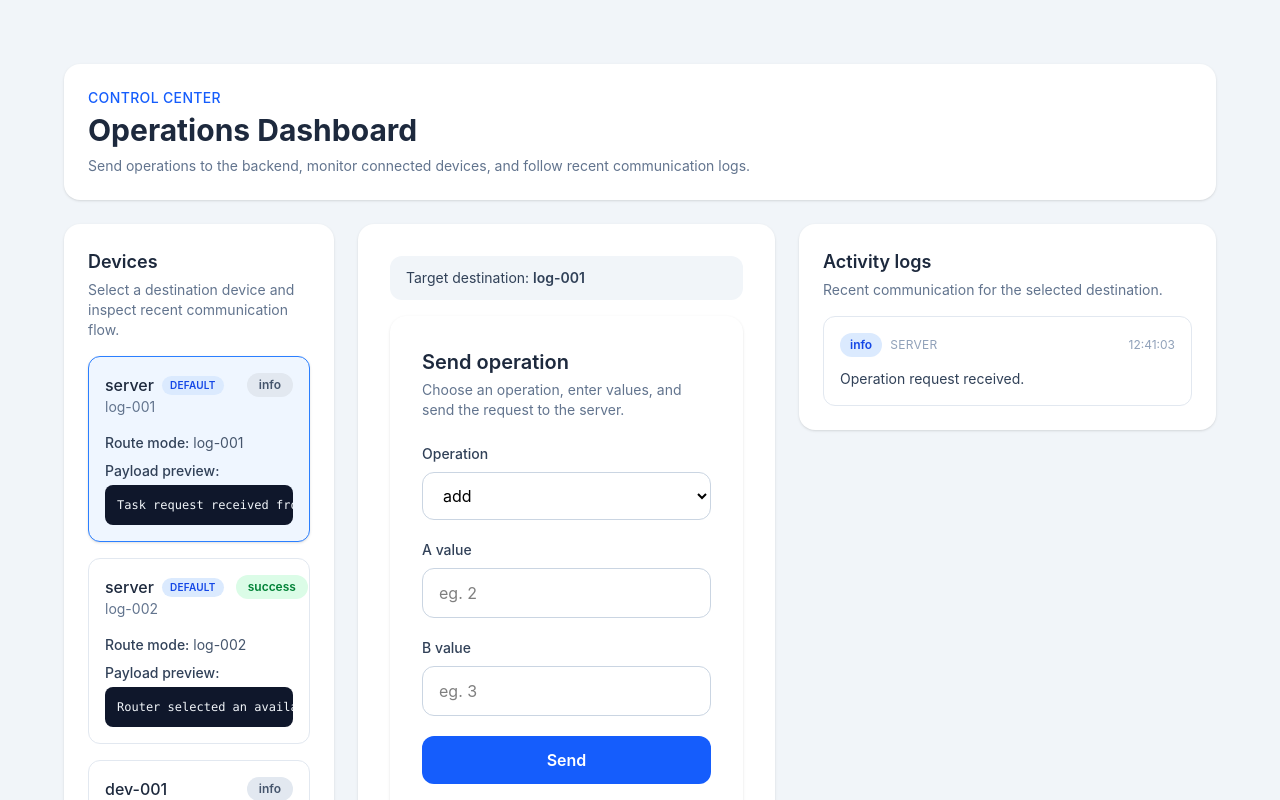
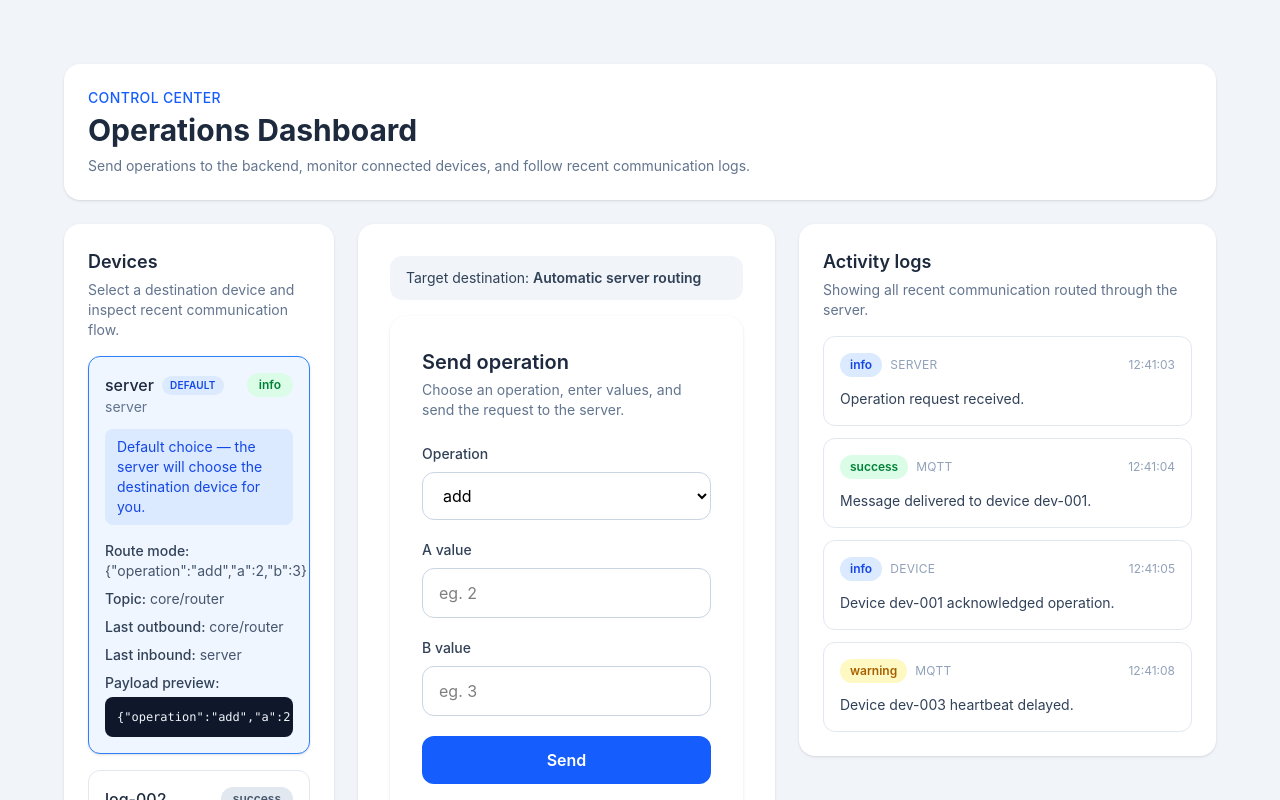
Before and after one commit to karber9/Projekt-IoT, a Next.js app in the folder frontend/: page / in a window 1280 px wide. Shown: the top 800 px of the page. Built offline with nearby package versions, Linux system fonts and the light colour scheme.

Commit message:
feat: enhance DevicesPanel and LogsPanel to support server routing and improve log display

```diff
--- a/frontend/app/page.tsx
+++ b/frontend/app/page.tsx
@@ -77,10 +77,12 @@ export default function Home() {
           <section className="rounded-2xl bg-white p-8 shadow-sm lg:col-span-3">
           <div className="mb-4 rounded-xl bg-slate-100 px-4 py-3 text-sm text-slate-700">
             Target destination:{" "}
-            <span className="font-semibold">
-              {selectedDevice?.id ?? "Unknown device"}
-            </span>
-          </div>
+                  <span className="font-semibold">
+                    {selectedDevice?.id === "server"
+                      ? "Automatic server routing"
+                      : selectedDevice?.source ?? "Unknown device"}
+                  </span>
+                </div>
             <OperationForm
               operation={operation}
               setOperation={setOperation}
--- a/frontend/components/DevicesPanel.tsx
+++ b/frontend/components/DevicesPanel.tsx
@@ -21,6 +21,7 @@ export default function DevicesPanel({
       <div className="space-y-4">
         {mockLogs.map((device) => {
           const isSelected = selectedDeviceId === device.id;
+          const isServer = device.id === "server";
 
           return (
             <button
@@ -36,19 +37,21 @@ export default function DevicesPanel({
               <div className="flex items-start justify-between gap-3">
                 <div>
                   <div className="flex items-center gap-2">
-                    <h3 className="font-medium text-slate-800">{device.deviceId}</h3>
-                    {device.deviceId === "server" && (
+                    <h3 className="font-medium text-slate-800">{device.id}</h3>
+
+                    {isServer && (
                       <span className="rounded-full bg-blue-100 px-2 py-0.5 text-[10px] font-semibold uppercase tracking-wide text-blue-700">
                         default
                       </span>
                     )}
                   </div>
+
                   <p className="text-sm text-slate-500">{device.id}</p>
                 </div>
 
                 <span
                   className={`rounded-full px-3 py-1 text-xs font-semibold ${
-                    device.level === "success"
+                    device.level === "info"
                       ? "bg-green-100 text-green-700"
                       : "bg-slate-200 text-slate-600"
                   }`}
@@ -57,12 +60,30 @@ export default function DevicesPanel({
                 </span>
               </div>
 
+              {isServer && (
+                <p className="mt-3 rounded-lg bg-blue-100 px-3 py-2 text-sm text-blue-700">
+                  Default choice — the server will choose the destination device
+                  for you.
+                </p>
+              )}
+
               <div className="mt-4 space-y-2 text-sm text-slate-600">
                 <p>
                   <span className="font-medium text-slate-700">Route mode:</span>{" "}
-                  {device.id}
+                  {device.message}
                 </p>
-
+                <p>
+                  <span className="font-medium text-slate-700">Topic:</span>{" "}
+                  {device.timestamp}
+                </p>
+                <p>
+                  <span className="font-medium text-slate-700">Last outbound:</span>{" "}
+                  {device.timestamp}
+                </p>
+                <p>
+                  <span className="font-medium text-slate-700">Last inbound:</span>{" "}
+                  {device.source}
+                </p>
 
                 <div>
                   <p className="mb-1 font-medium text-slate-700">
--- a/frontend/components/LogsPanel.tsx
+++ b/frontend/components/LogsPanel.tsx
@@ -12,14 +12,19 @@ const levelClasses = {
 };
 
 export default function LogsPanel({ selectedDeviceId }: LogsPanelProps) {
-  const filteredLogs = mockLogs.filter((log) => log.id === selectedDeviceId);
+  const filteredLogs =
+    selectedDeviceId === "server"
+      ? mockLogs
+      : mockLogs.filter((log) => log.id === selectedDeviceId);
 
   return (
     <section className="rounded-2xl bg-white p-6 shadow-sm">
       <div className="mb-4">
         <h2 className="text-lg font-semibold text-slate-800">Activity logs</h2>
         <p className="mt-1 text-sm text-slate-500">
-          Recent communication for the selected destination.
+          {selectedDeviceId === "server"
+            ? "Showing all recent communication routed through the server."
+            : "Showing logs for the selected device."}
         </p>
       </div>
 
--- a/frontend/data/mockDevices.ts
+++ b/frontend/data/mockDevices.ts
@@ -9,12 +9,12 @@ export type LogItem = {
 
 export const mockLogs: LogItem[] = [
   {
-    id: "log-001",
-    deviceId: "server",
-    timestamp: "12:41:03",
+    id: "server",
+    deviceId: "automatic",
+    timestamp: "core/router",
     level: "info",
     source: "server",
-    message: "Task request received from dashboard.",
+    message: '{"operation":"add","a":2,"b":3}',
   },
   {
     id: "log-002",
```
